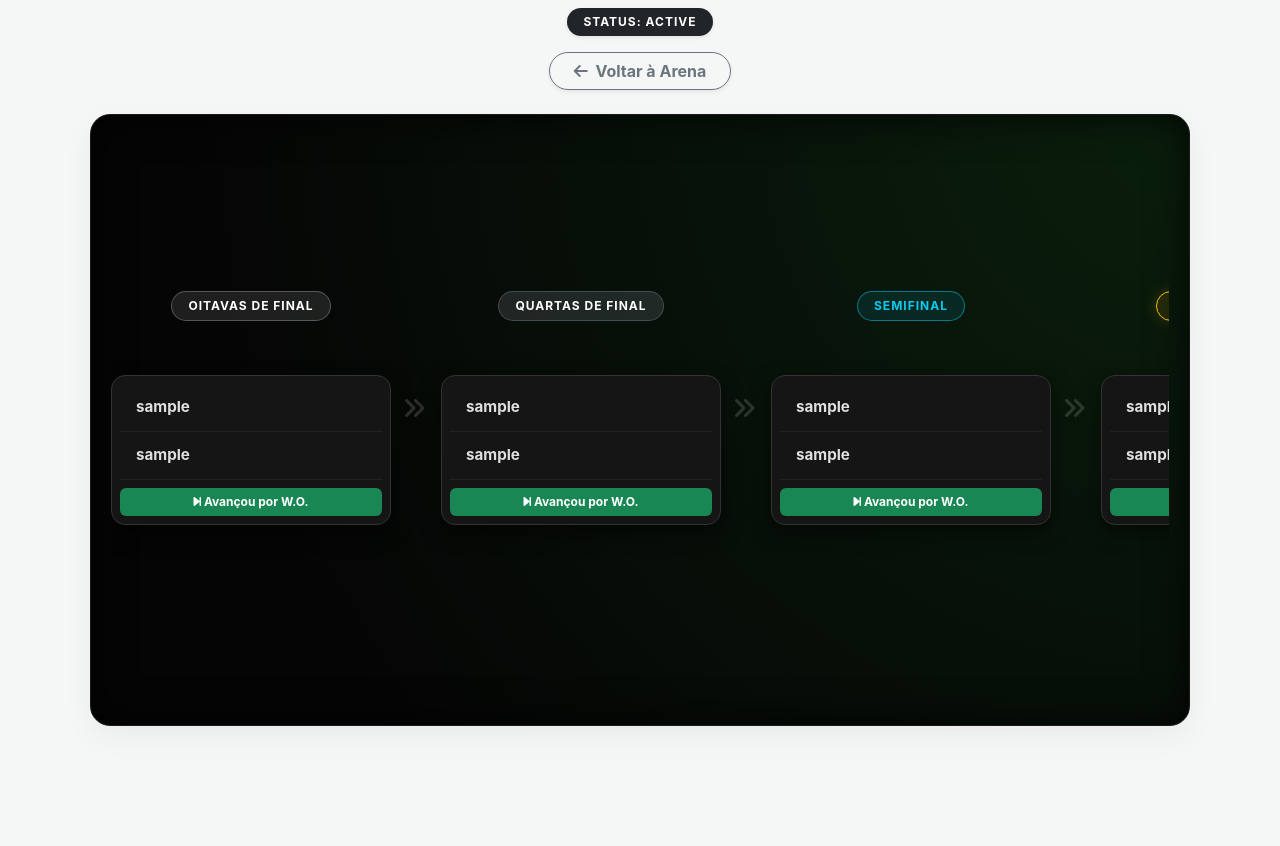
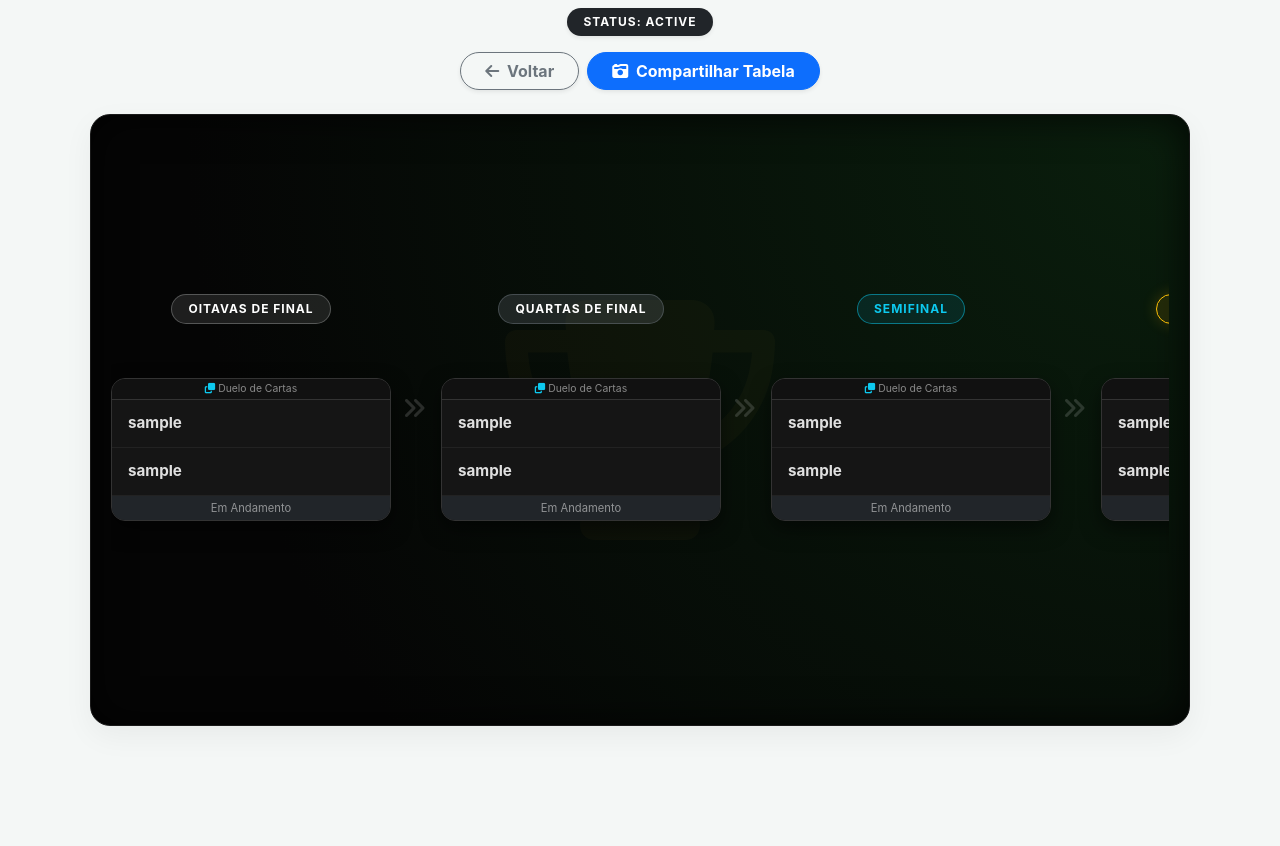
Before and after one commit to JullioDutra/BolaoCopa, a Django app: template templates/duelos/ver_chaveamento.html in a window 1280 px wide. Shown: the part 152-998 px from the top of the page. Run offline with Django 5.2, Linux system fonts and the light colour scheme; the template is opened without the code that fills it: most values are stand-ins (such as "Sample title", 1, 10 or a date in 2020).

Commit message:
Implement share button for tournament bracket
Added functionality to share tournament bracket as an image.

```diff
--- a/templates/duelos/ver_chaveamento.html
+++ b/templates/duelos/ver_chaveamento.html
@@ -3,6 +3,9 @@
 {% block title %}Árvore do Torneio: {{ campeonato.nome }} - Cartolândia{% endblock %}
 
 {% block content %}
+<!-- Biblioteca para tirar a foto da tabela -->
+<script src="https://cdnjs.cloudflare.com/ajax/libs/html2canvas/1.4.1/html2canvas.min.js"></script>
+
 <style>
     /* ========================================== */
     /* ESTILOS PREMIUM DO CHAVEAMENTO DA COPA     */
@@ -16,6 +19,18 @@
         position: relative;
     }
 
+    /* Marca d'água de fundo para a foto exportada */
+    .watermark {
+        position: absolute;
+        top: 50%; left: 50%;
+        transform: translate(-50%, -50%);
+        font-size: 15rem;
+        opacity: 0.03;
+        color: #cfb53b;
+        pointer-events: none;
+        z-index: 0;
+    }
+
     .bracket-container {
         display: flex;
         flex-direction: row;
@@ -26,6 +41,8 @@
         min-height: 550px;
         scroll-behavior: smooth;
         -webkit-overflow-scrolling: touch;
+        position: relative;
+        z-index: 1;
     }
 
     /* Scrollbar Customizada (Estilo App) */
@@ -74,7 +91,7 @@
         to { box-shadow: 0 0 30px rgba(207, 181, 59, 0.6); transform: scale(1.02); }
     }
 
-    /* Sobrescrita de estilos para o include do match_card manter o Dark Mode impecável */
+    /* Sobrescrita de estilos para o include do bracket_card manter o Dark Mode impecável */
     .matchup, .match-card {
         background: #151515 !important;
         border: 1px solid #333 !important;
@@ -112,6 +129,15 @@
         text-decoration: line-through;
         border-left: 4px solid transparent !important;
     }
+    .tbd { color: #555; font-style: italic; }
+
+    /* Botão de Jogar do Card */
+    .btn-play-card {
+        display: block; width: 100%; text-align: center; background: #cfb53b; color: #000;
+        font-size: 0.75rem; font-weight: bold; padding: 6px 0; text-transform: uppercase;
+        text-decoration: none; transition: 0.2s;
+    }
+    .btn-play-card:hover { background: #e6c841; color: #000; }
 
     /* Swipe Mobile */
     .swipe-indicator { display: none; animation: swipeAnim 2s infinite; }
@@ -144,10 +170,14 @@
         <!-- Botões de Ação -->
         <div class="d-flex flex-wrap justify-content-center gap-2 mt-3">
             <a href="{% url 'duelos:listar_desafios' %}" class="btn btn-outline-secondary fw-bold rounded-pill px-4 shadow-sm">
-                <i class="fa-solid fa-arrow-left me-1"></i> Voltar à Arena
+                <i class="fa-solid fa-arrow-left me-1"></i> Voltar
             </a>
 
-            <!-- Botão oculto para o Admin voltar e poder resetar caso esteja em andamento -->
+            <!-- 💥 BOTÃO DE COMPARTILHAR ADICIONADO AQUI -->
+            <button onclick="baixarChaveamento(event)" class="btn btn-primary fw-bold rounded-pill px-4 shadow-sm">
+                <i class="fa-solid fa-camera-retro me-1"></i> Compartilhar Tabela
+            </button>
+
             {% if campeonato.admin == request.user and campeonato.status == 'andamento' %}
                 <a href="{% url 'duelos:painel_campeonato' campeonato.id %}" class="btn btn-danger fw-bold rounded-pill px-4 shadow-sm">
                     <i class="fa-solid fa-desktop me-1"></i> Painel VAR
@@ -164,7 +194,10 @@
 
 <div class="row px-2 mb-5">
     <div class="col-12">
-        <div class="bracket-wrapper">
+        <!-- 💥 ID ADICIONADO AQUI PARA A FOTO -->
+        <div class="bracket-wrapper" id="area-chaveamento">
+            <i class="fa-solid fa-trophy watermark"></i>
+
             <div class="bracket-container">
 
                 <!-- COLUNA: OITAVAS DE FINAL -->
@@ -176,7 +209,8 @@
                         </span>
                     </div>
                     {% for confronto in fases.oitavas %}
-                        {% include 'duelos/includes/match_card.html' with confronto=confronto %}
+                        <!-- Chama o novo nome -->
+                        {% include 'duelos/includes/bracket_card.html' with confronto=confronto %}
                     {% endfor %}
                 </div>
                 {% endif %}
@@ -190,7 +224,7 @@
                         </span>
                     </div>
                     {% for confronto in fases.quartas %}
-                        {% include 'duelos/includes/match_card.html' with confronto=confronto %}
+                        {% include 'duelos/includes/bracket_card.html' with confronto=confronto %}
                     {% endfor %}
                 </div>
                 {% endif %}
@@ -204,7 +238,7 @@
                         </span>
                     </div>
                     {% for confronto in fases.semi %}
-                        {% include 'duelos/includes/match_card.html' with confronto=confronto %}
+                        {% include 'duelos/includes/bracket_card.html' with confronto=confronto %}
                     {% endfor %}
                 </div>
                 {% endif %}
@@ -218,7 +252,7 @@
                         </span>
                     </div>
                     {% for confronto in fases.final %}
-                        {% include 'duelos/includes/match_card.html' with confronto=confronto %}
+                        {% include 'duelos/includes/bracket_card.html' with confronto=confronto %}
                     {% endfor %}
 
                     <!-- Troféu do Campeão -->
@@ -243,4 +277,48 @@
         </div>
     </div>
 </div>
+
+<!-- Lógica de Exportação do Chaveamento -->
+<script>
+function baixarChaveamento(event) {
+    const btn = event.currentTarget;
+    const originalText = btn.innerHTML;
+    btn.innerHTML = '<i class="fa-solid fa-spinner fa-spin"></i> Gerando...';
+    btn.disabled = true;
+
+    // Esconde os botões "JOGAR" para a foto ficar limpa
+    const botoesJogar = document.querySelectorAll('.capture-hide');
+    botoesJogar.forEach(b => b.style.display = 'none');
+
+    const area = document.getElementById('area-chaveamento');
+
+    // Tira a foto
+    html2canvas(area, {
+        backgroundColor: '#0a1f0d', // Fundo que combina com o seu dark mode
+        scale: 2
+    }).then(canvas => {
+        // Devolve os botões
+        botoesJogar.forEach(b => b.style.display = 'block');
+        btn.innerHTML = originalText;
+        btn.disabled = false;
+
+        canvas.toBlob(blob => {
+            const file = new File([blob], 'chaveamento_{{ campeonato.nome|slugify }}.png', { type: 'image/png' });
+
+            if (navigator.share && navigator.canShare && navigator.canShare({ files: [file] })) {
+                navigator.share({
+                    title: 'Chaveamento - {{ campeonato.nome }}',
+                    text: 'Confira a tabela do torneio!',
+                    files: [file]
+                }).catch(err => console.log("Compartilhamento cancelado.", err));
+            } else {
+                const link = document.createElement('a');
+                link.download = 'chaveamento_{{ campeonato.nome|slugify }}.png';
+                link.href = canvas.toDataURL('image/png');
+                link.click();
+            }
+        });
+    });
+}
+</script>
 {% endblock %}
```
